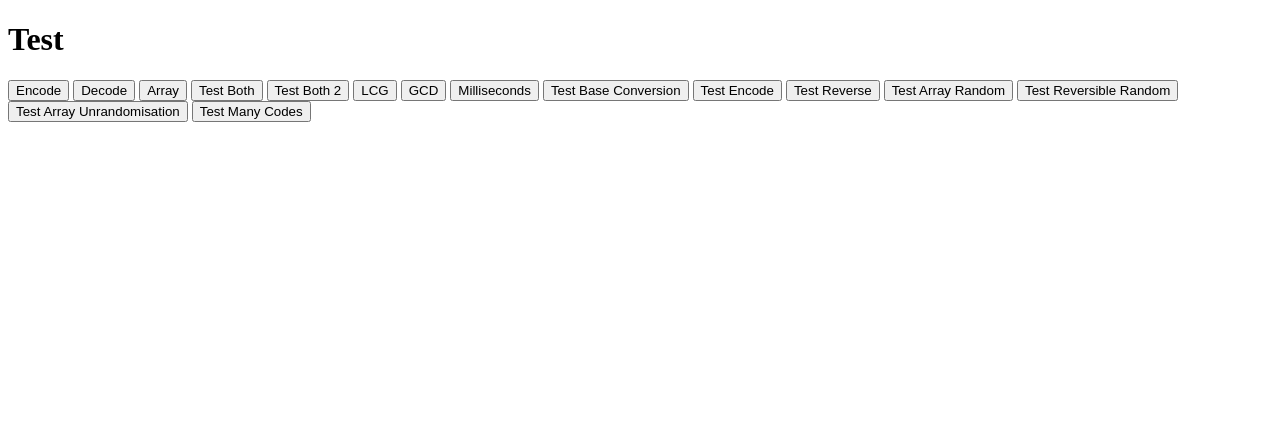
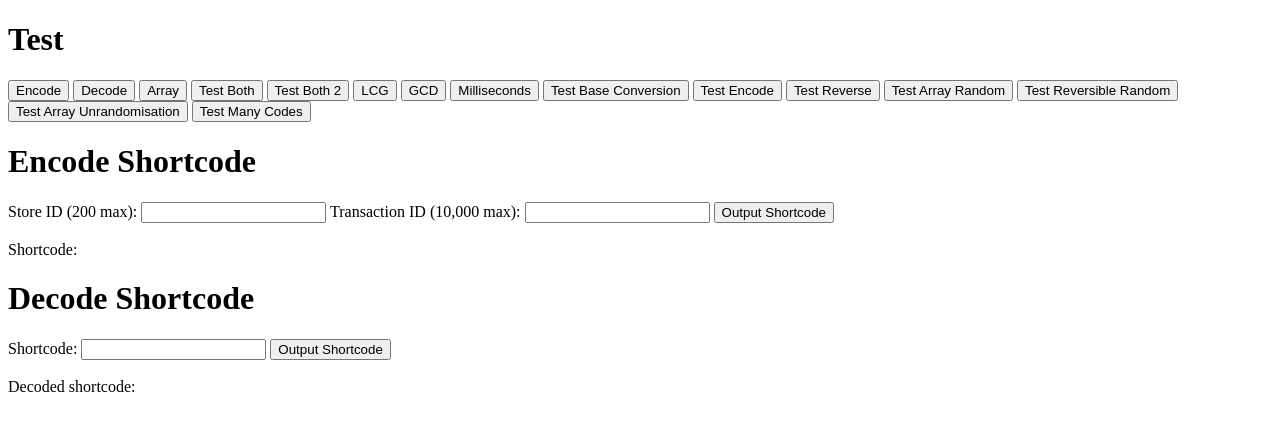
Before and after one commit to codster76/Coding-Test-Shortcodes, a plain HTML site: page index.html in a window 1280 px wide. Drawn offline with Linux system fonts and the light colour scheme.

Commit message:
Added basic UI for testing

```diff
--- a/index.html
+++ b/index.html
@@ -26,6 +26,31 @@
         <button onclick="testReversibleRandom()">Test Reversible Random</button>
         <button onclick="testArrayUnrandomisation()">Test Array Unrandomisation</button>
         <button onclick="massTestBoth()">Test Many Codes</button>
+
+        <h1>Encode Shortcode</h1>
+        <form name="myForm">
+          <label>Store ID (200 max):</label>
+          <input type="number" name="storeIdBox" max="200" value="">
+          <label>Transaction ID (10,000 max):</label>
+          <input type="number" name="transactionIdBox" max="10000" value="">
+          <input type="button" name="button" value="Output Shortcode" onClick="encodeFormData(this.form)">
+        </form>
+        <br />
+
+        <div>Shortcode: </div>
+        <div id="shortcode"></div>
+
+        <h1>Decode Shortcode</h1>
+        <form name="myForm">
+          <label>Shortcode:</label>
+          <input type="text" name="inputbox" value="">
+          <input type="button" name="button" value="Output Shortcode" onClick="decodeFormData(this.form)">
+        </form>
+
+        <br />
+
+        <div>Decoded shortcode: </div>
+        <div id="decoded"></div>
     </main>
 	<script src="index.js"></script>
   </body>
--- a/index.js
+++ b/index.js
@@ -294,6 +294,25 @@ function convertAnyToBase10(base, value, lookupTable) {
     return total;
 }
 
+function encodeFormData (form) {
+    let storeID = form.storeIdBox.value;
+    let transactionID = form.transactionIdBox.value;
+
+    const elem = document.getElementById("shortcode");
+
+    elem.innerHTML = generateShortCode(storeID, transactionID);
+}
+
+function decodeFormData (form) {
+    const shortcode = form.inputbox.value;
+
+    const elem = document.getElementById("decoded");
+
+    const decodedCode = decodeShortCode(shortcode)
+
+    elem.innerHTML = `<div>Store ID: ${decodedCode.storeId}</div> <div>Transaction ID: ${decodedCode.transactionId}</div> <div>Date: ${decodedCode.shopDate}</div>`;
+}
+
 // Test buttons
 
 function printArray() {
```
